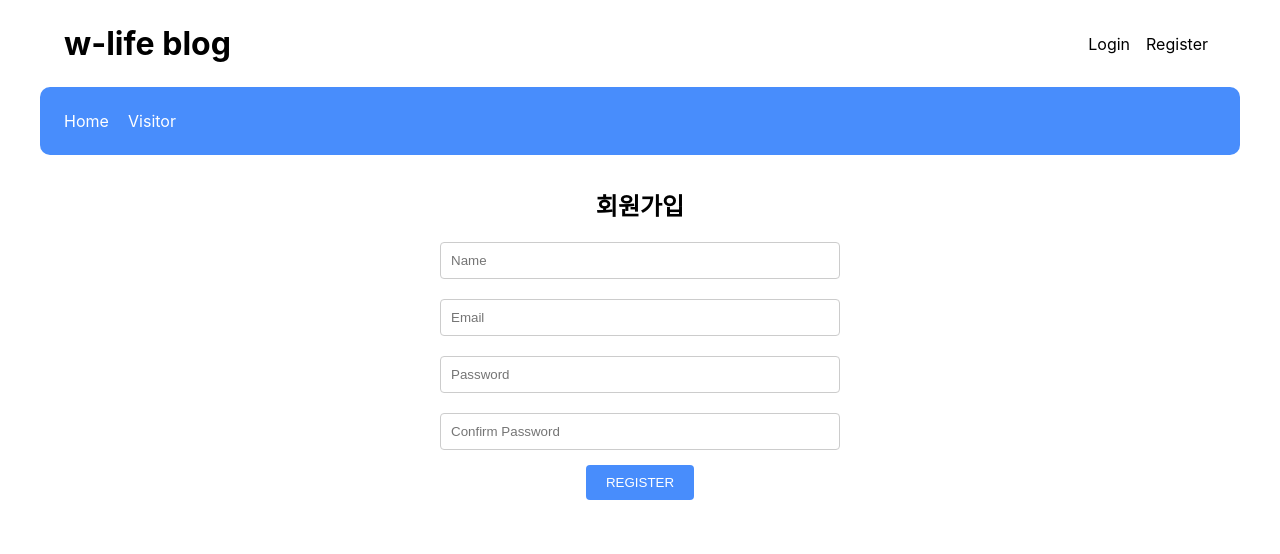
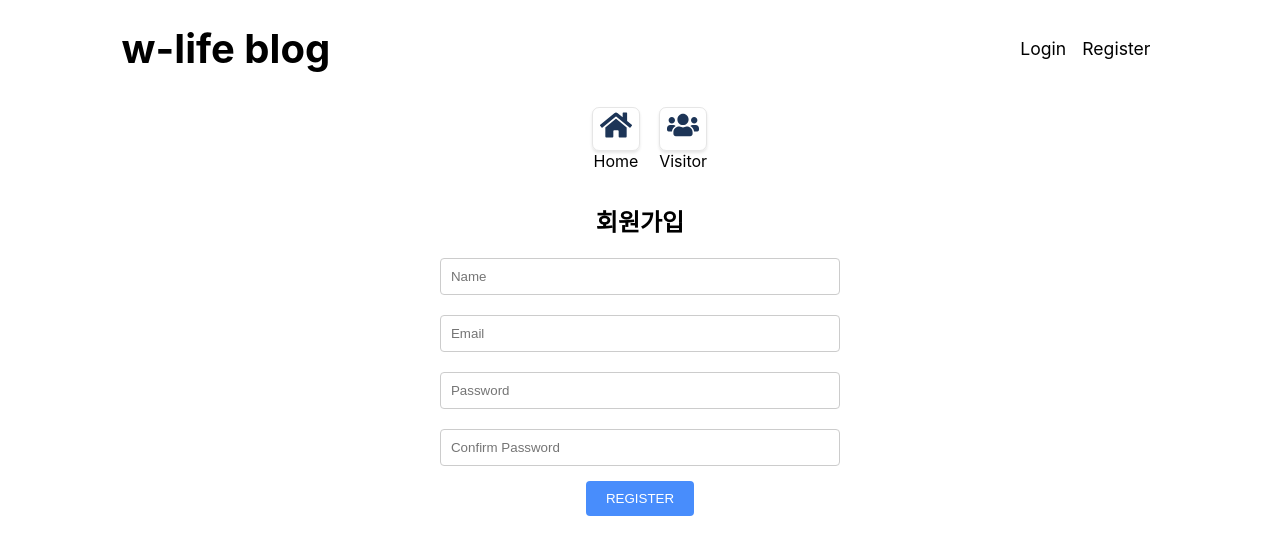
Before and after one commit to wdevelope/myblog_react, a React (Create React App) app: page /Register in a window 1280 px wide. Shown: the top 554 px of the page. Built offline with nearby package versions, Linux system fonts and the light colour scheme.

Commit message:
feat: 방명록 렌더링 + 기타css

```diff
--- a/package.json
+++ b/package.json
@@ -8,12 +8,14 @@
     "@testing-library/user-event": "^13.5.0",
     "react": "^18.2.0",
     "react-dom": "^18.2.0",
+    "react-icons": "^4.12.0",
+    "react-paginate": "^8.2.0",
     "react-router-dom": "^6.21.0",
     "react-scripts": "5.0.1",
     "web-vitals": "^2.1.4"
   },
   "scripts": {
-    "start": "react-scripts start",
+    "dev": "react-scripts start",
     "build": "react-scripts build",
     "test": "react-scripts test",
     "eject": "react-scripts eject"
--- a/src/App.css
+++ b/src/App.css
@@ -6,13 +6,12 @@
 
 html,
 body {
-  width: 100%;
+  width: 90%;
+  height: 100%;
   max-width: 1200px;
 
   margin-right: auto;
   margin-left: auto;
-
-  overflow-x: hidden;
 }
 
 ul,
--- a/src/App.js
+++ b/src/App.js
@@ -6,6 +6,7 @@ import BasicNav from './components/common/BasicNav';
 import HomePage from './components/pages/Home/HomePage';
 import LoginPage from './components/pages/Login/LoginPage';
 import RegisterPage from './components/pages/Register/RegisterPage';
+import VisitorPage from './components/pages/Visitor/VisitorPage';
 
 function App() {
   return (
@@ -17,6 +18,7 @@ function App() {
           <Route path="/home" element={<HomePage />} />
           <Route path="/Login" element={<LoginPage />} />
           <Route path="/Register" element={<RegisterPage />} />
+          <Route path="/Visitor" element={<VisitorPage />} />
         </Routes>
       </div>
     </Router>
--- a/src/components/common/BasicHeader.module.css
+++ b/src/components/common/BasicHeader.module.css
@@ -3,13 +3,14 @@
   align-items: center;
   justify-content: space-between;
 
-  padding: 1.5rem 1.5rem;
+  padding: 1.5rem 0rem;
 }
 
 .header h2 {
-  font-size: 2rem;
+  font-size: 2.5rem;
 }
 
 .LoginRegisterDiv a {
+  font-size: 1.1rem;
   margin: 0rem 0.5rem;
 }
--- a/src/components/common/BasicNav.js
+++ b/src/components/common/BasicNav.js
@@ -1,5 +1,6 @@
 import React from 'react';
 import { Link } from 'react-router-dom';
+import { FaHome, FaUsers } from 'react-icons/fa';
 import styles from './BasicNav.module.css';
 
 export default function BasicNav() {
@@ -7,8 +8,20 @@ export default function BasicNav() {
     <div className={styles.nav}>
       <ul className={styles.navList}>
         <li>
-          <Link to="/home">Home</Link>
-          <Link to="/visitor">Visitor</Link>
+          <Link to="/home" className={styles.navItem}>
+            <div className={styles.icon}>
+              <FaHome />
+            </div>
+            <div>Home</div>
+          </Link>
+        </li>
+        <li>
+          <Link to="/visitor" className={styles.navItem}>
+            <div className={styles.icon}>
+              <FaUsers />
+            </div>
+            <div>Visitor</div>
+          </Link>
         </li>
       </ul>
     </div>
--- a/src/components/common/BasicNav.module.css
+++ b/src/components/common/BasicNav.module.css
@@ -1,13 +1,32 @@
 .nav {
   display: flex;
   align-items: center;
-
-  background-color: #488dfc;
-  border-radius: 10px;
-  padding: 1.5rem;
-  color: white;
+  justify-content: center;
 }
 
-.navList a {
-  margin-right: 1.2rem;
+.navList {
+  display: flex;
+  list-style: none;
+  padding: 0;
 }
+
+.navList li {
+  margin-left: 1.2rem; /* 리스트 아이템 간 간격 */
+}
+
+.navItem {
+  display: flex;
+  flex-direction: column;
+  align-items: center;
+  color: inherit; /* 부모 요소로부터 색상 상속 */
+}
+
+.icon {
+  margin-top: 10px;
+  border: 1px solid rgba(194, 194, 194, 0.414);
+  border-radius: 7px;
+  padding: 1px 7px;
+  color: #1d3557;
+  font-size: 2rem;
+  box-shadow: 0px 2px 3px rgba(0, 0, 0, 0.1);
+}
--- a/src/components/common/Pagination.js
+++ b/src/components/common/Pagination.js
@@ -1,17 +1,22 @@
 import ReactPaginate from 'react-paginate';
+import styles from './Pagination.module.css';
 
 const Pagination = ({ pageCount, onPageChange }) => {
   return (
     <ReactPaginate
-      previousLabel={"이전"}
-      nextLabel={"다음"}
-      breakLabel={"..."}
+      previousLabel={'<<'}
+      nextLabel={'>>'}
+      breakLabel={'...'}
       pageCount={pageCount}
       marginPagesDisplayed={2}
       pageRangeDisplayed={5}
       onPageChange={onPageChange}
-      containerClassName={"pagination"}
-      activeClassName={"active"}
+      containerClassName={styles.pagination}
+      pageLinkClassName={styles.pageLink}
+      activeLinkClassName={styles.active}
+      disabledLinkClassName={styles.disabledLink}
+      previousLinkClassName={styles.previousButton}
+      nextLinkClassName={styles.nextButton}
     />
   );
 };
--- a/src/components/common/Pagination.module.css
+++ b/src/components/common/Pagination.module.css
@@ -0,0 +1,37 @@
+.pagination {
+  display: flex;
+  list-style: none;
+  justify-content: center;
+
+  margin-top: 2rem;
+}
+
+.pageLink {
+  padding: 5px 10px;
+  text-decoration: none;
+  color: #333;
+  background-color: #fff;
+  border-radius: 5px;
+}
+
+.pageLink:hover {
+  background-color: #eee;
+  cursor: pointer;
+}
+
+.active {
+  background-color: #007bff;
+  color: #fff;
+  border-color: #007bff;
+}
+
+.disabledLink {
+  color: #ccc;
+  cursor: not-allowed;
+}
+
+.previousButton,
+.nextButton {
+  margin: 0 3px;
+  cursor: pointer;
+}
--- a/src/components/pages/Login/LoginPage.js
+++ b/src/components/pages/Login/LoginPage.js
@@ -22,7 +22,7 @@ export default function LoginPage() {
   const onSubmit = async (e) => {
     e.preventDefault();
     try {
-      const response = await fetch(`${process.env.NEXT_PUBLIC_SVAPI}/api/user/login`, {
+      const response = await fetch(`${process.env.REACT_APP_SERVER_URL}/api/user/login`, {
         method: 'POST',
         headers: {
           'Content-Type': 'application/json',
--- a/src/components/pages/Register/RegisterPage.js
+++ b/src/components/pages/Register/RegisterPage.js
@@ -30,7 +30,7 @@ export default function RegisterPage() {
   const onSubmit = async (e) => {
     e.preventDefault();
     try {
-      const response = await fetch(`${process.env.NEXT_PUBLIC_SVAPI}/api/user/register`, {
+      const response = await fetch(`${process.env.REACT_APP_SERVER_URL}/api/user/register`, {
         method: 'POST',
         headers: {
           'Content-Type': 'application/json',
--- a/src/components/pages/Visitor/VisitorPage.js
+++ b/src/components/pages/Visitor/VisitorPage.js
@@ -1,12 +1,56 @@
 'use client';
 
-import React from 'react';
-import styles from './visitor.module.css';
+import React, { useState, useEffect } from 'react';
+import { useNavigate, useLocation } from 'react-router-dom';
+import styles from './VisitorPage.module.css';
+import Pagination from '../../common/Pagination';
 
 export default function VisitorPage() {
+  const [visitors, setVisitors] = useState([]);
+  const [currentPage, setCurrentPage] = useState(1);
+  const [totalPages, setTotalPages] = useState(0);
+  const navigate = useNavigate();
+  const location = useLocation();
+
+  useEffect(() => {
+    const query = new URLSearchParams(location.search);
+    const pageFromURL = parseInt(query.get('page'), 10);
+
+    if (pageFromURL && !isNaN(pageFromURL)) {
+      setCurrentPage(pageFromURL);
+    }
+  }, [location.search]);
+
+  useEffect(() => {
+    const fetchVisitors = async () => {
+      try {
+        const response = await fetch(`${process.env.REACT_APP_SERVER_URL}/api/visitor?page=${currentPage}`);
+        if (!response.ok) {
+          throw new Error('Failed to fetch visitors');
+        }
+        const data = await response.json();
+        setVisitors(data.visitors);
+        setTotalPages(data.meta.totalPages);
+      } catch (error) {
+        console.log('오류 발생', error);
+      }
+    };
+
+    fetchVisitors();
+  }, [currentPage]); // currentPage를 의존성 배열에 추가
+
+  const handlePageClick = (event) => {
+    const selectedPage = Number(event.selected) + 1;
+    setCurrentPage(selectedPage);
+    navigate(`?page=${selectedPage}`);
+  };
+
   return (
     <div className={styles.visitorDiv}>
-      <h2>Visitor</h2>
+      <header className={styles.titleBox}>
+        <h2>방명록</h2>
+        <button className={styles.writeButton}>글쓰기</button>
+      </header>
       <table className={styles.visitorTable}>
         <thead>
           <tr>
@@ -18,15 +62,18 @@ export default function VisitorPage() {
           </tr>
         </thead>
         <tbody>
-          <tr>
-            <td></td>
-            <td></td>
-            <td></td>
-            <td></td>
-            <td></td>
-          </tr>
+          {visitors.map((visitor) => (
+            <tr key={visitor.id}>
+              <td>{visitor.id}</td>
+              <td>{visitor.title}</td>
+              <td>{visitor.user.name}</td>
+              <td>{new Date(visitor.createdAt).toLocaleDateString()}</td>
+              <td>{visitor.views}</td>
+            </tr>
+          ))}
         </tbody>
       </table>
+      <Pagination pageCount={totalPages} onPageChange={handlePageClick} />
     </div>
   );
 }
--- a/src/components/pages/Visitor/VisitorPage.module.css
+++ b/src/components/pages/Visitor/VisitorPage.module.css
@@ -1,11 +1,28 @@
+.titleBox {
+  display: flex;
+  justify-content: space-between;
+  align-items: center;
+  width: 100%;
+  margin: 10px;
+}
+
+.writeButton {
+  border: none;
+  border-radius: 10px;
+  background-color: rgb(39, 39, 241);
+  color: white;
+  padding: 10px 10px;
+}
+.writeButton:hover {
+  background-color: #307af2;
+  cursor: pointer;
+}
+
 .visitorDiv {
   display: flex;
   align-items: center;
   justify-items: center;
   flex-direction: column;
-}
-.visitorDiv h2 {
-  margin-top: 30px;
 }
 
 .visitorTable {
@@ -23,7 +40,6 @@
 }
 
 .visitorTable th {
-  text-align: center;
   background-color: #f4f4f4;
 }
 
```
Also changed, not shown: 1 other file (tests, documents, lock files or other folders).
